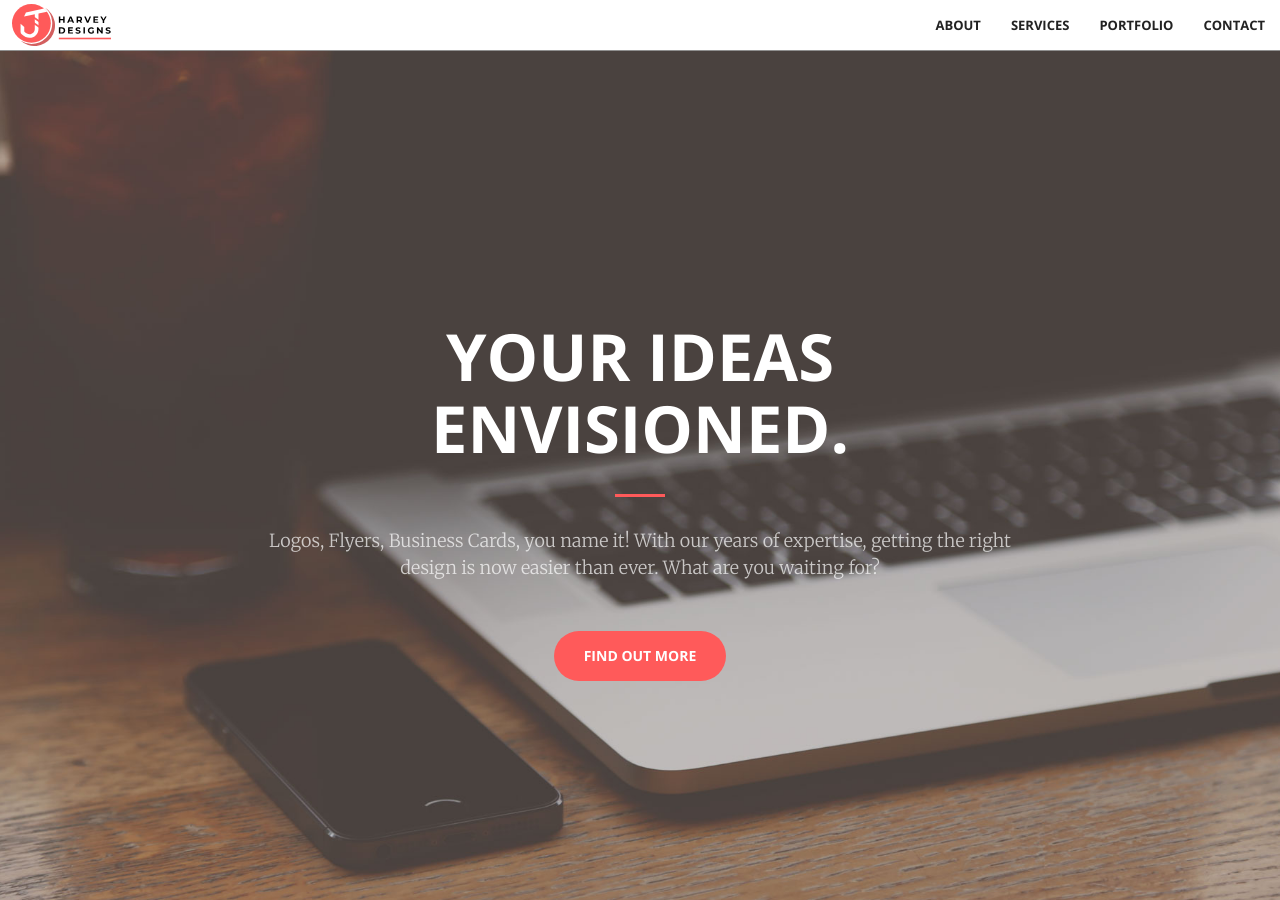
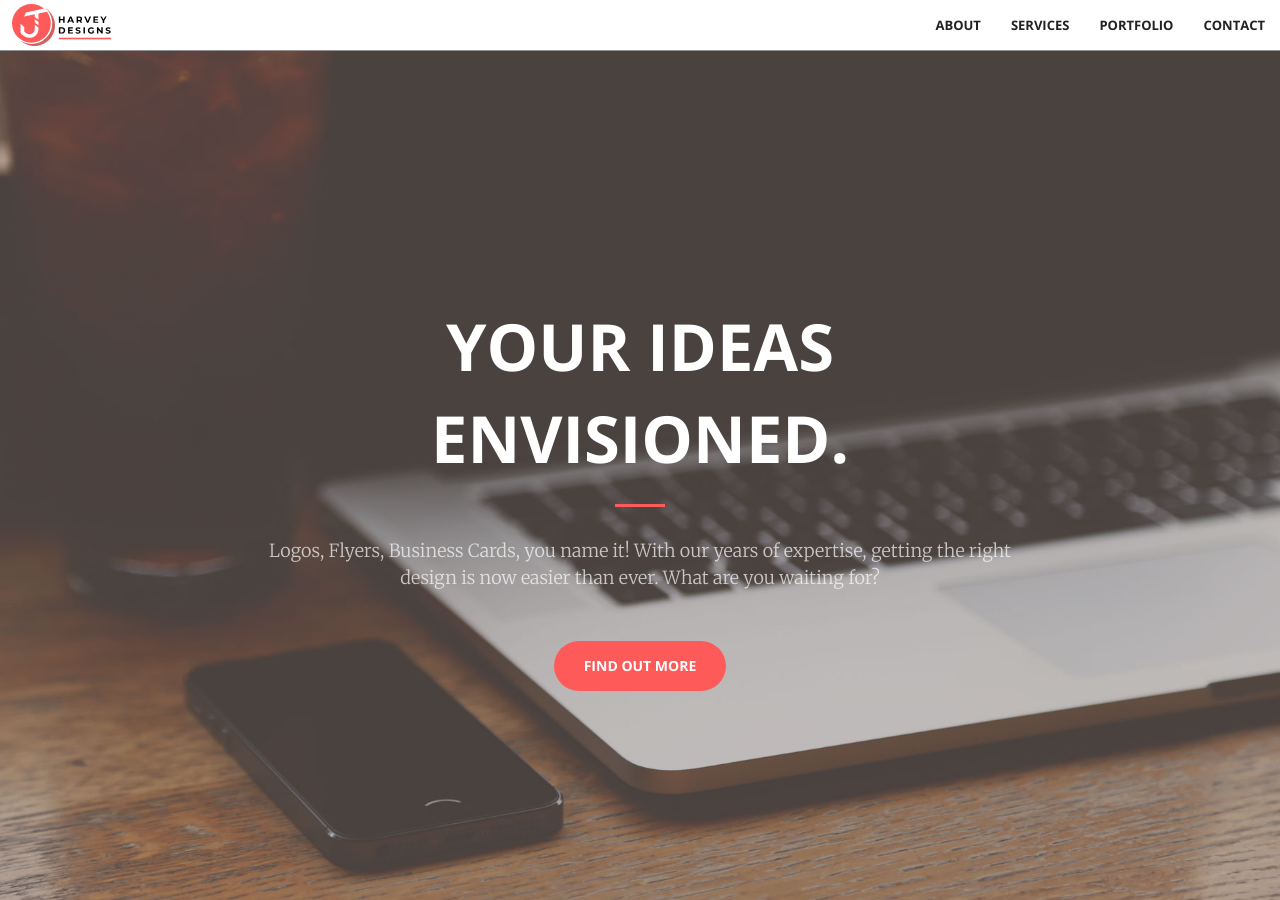
Before and after one commit to jeremiahh1198/jharveydesigns, a Jekyll site: the page built from index.html, in a window 1280 px wide and 900 px high. Built offline with Jekyll 4.4.1, drawn with Linux system fonts in a browser that asks for light colours.

Commit message:
Update header.html

```diff
--- a/_includes/header.html
+++ b/_includes/header.html
@@ -1,9 +1,9 @@
 <header>
     <div class="header-content">
         <div class="header-content-inner">
-            <h1>Your Ideas
+            <h1>Your Ideas</h1>
             <br>
-            Envisioned.</h1>
+            <h1 style=“font-size: 2em;”>Envisioned.</h1>
             <hr>
             <p>Logos, Flyers, Business Cards, you name it! With our years of expertise, getting the right design is now easier than ever. What are you waiting for?</p>
             <a href="#services" class="btn btn-primary btn-xl page-scroll">Find Out More</a>
```
